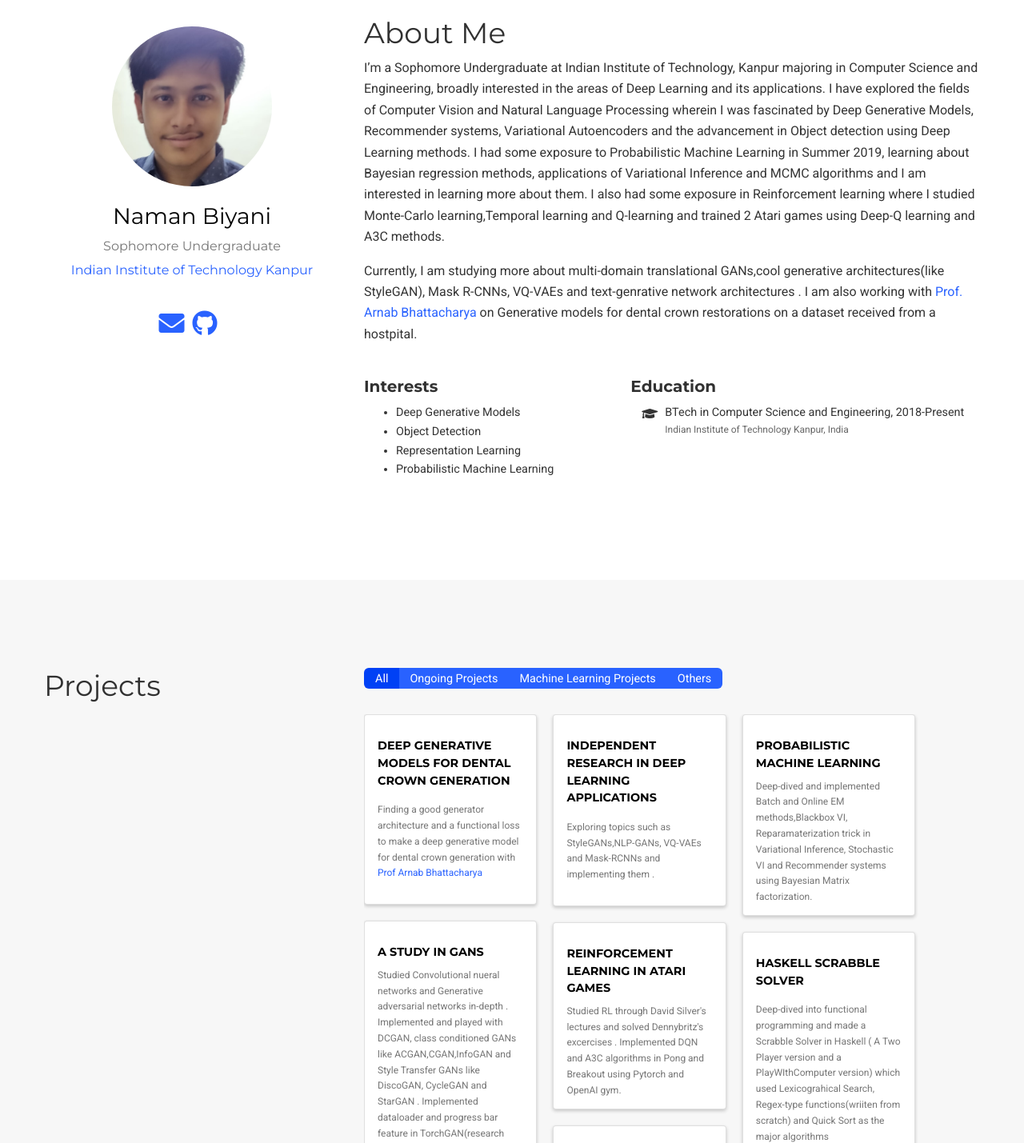
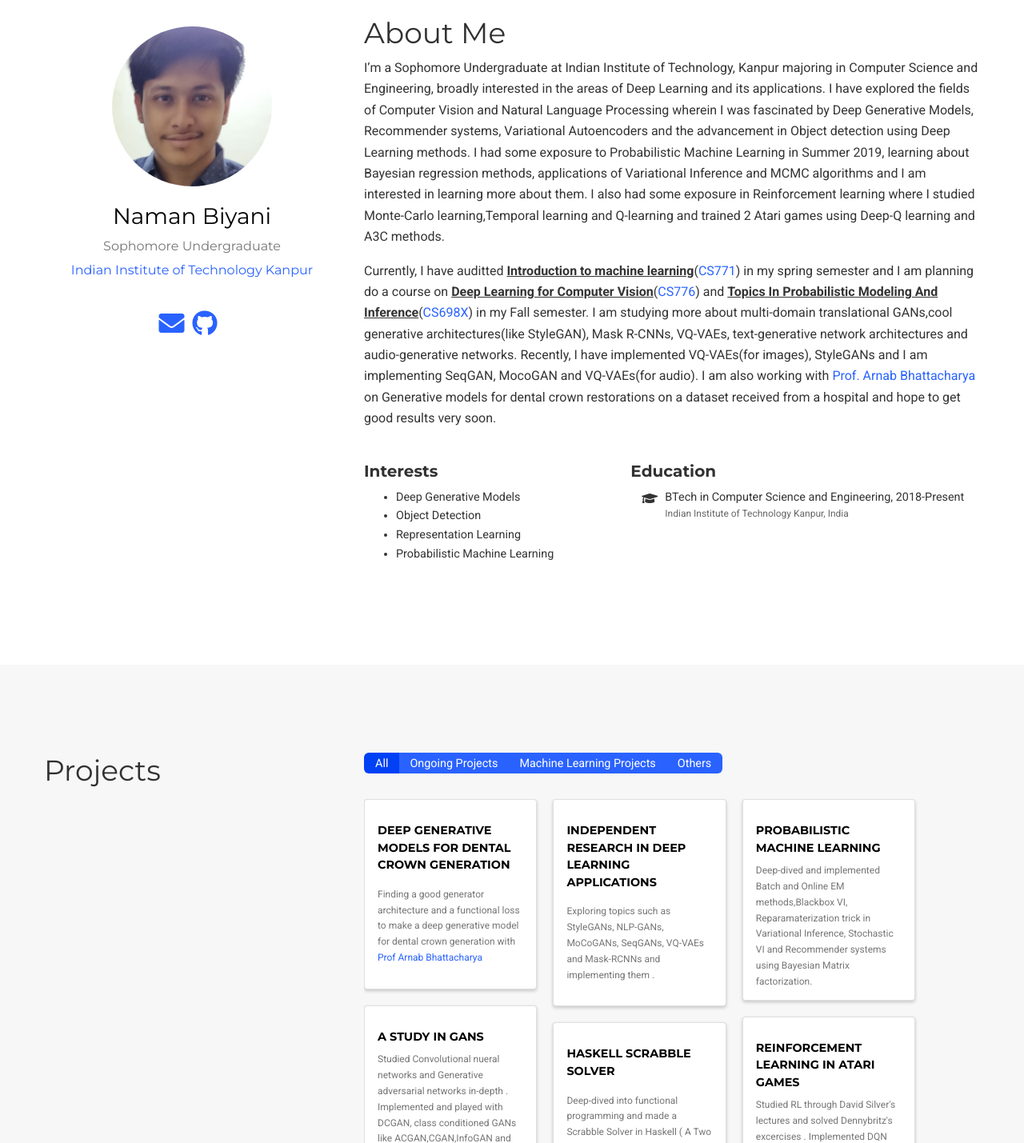
Before and after one commit to namanbiyani/namanbiyani.github.io, a plain HTML site: page index.html in a window 1280 px wide. Shown: the part 117-1546 px from the top of the page at 80% size. Drawn offline with nearby package versions, Linux system fonts and the light colour scheme; some icons are missing.

Commit message:
completed present research work and coursework

```diff
--- a/index.html
+++ b/index.html
@@ -194,7 +194,7 @@
 
 <p>I&rsquo;m a Sophomore Undergraduate at Indian Institute of Technology, Kanpur majoring in Computer Science and Engineering, broadly interested in the areas of Deep Learning and its applications. I have explored the fields of Computer Vision and Natural Language Processing wherein I was fascinated by Deep Generative Models, Recommender systems, Variational Autoencoders and the advancement in  Object detection using Deep Learning methods. I had some exposure to Probabilistic Machine Learning in Summer 2019, learning about Bayesian regression methods, applications of Variational Inference and MCMC algorithms and I am interested in learning more about them. I also had some exposure in Reinforcement learning where I studied Monte-Carlo learning,Temporal learning and Q-learning and trained 2 Atari games using Deep-Q learning and A3C methods.</p>
 
-<p>Currently, I am studying more about multi-domain translational GANs,cool generative architectures(like StyleGAN), Mask R-CNNs, VQ-VAEs and text-genrative network architectures . I am also working with <a href="https://www.cse.iitk.ac.in/users/arnabb/">Prof. Arnab Bhattacharya </a> on Generative models for dental crown restorations on a dataset received from a hostpital.</p>
+<p>Currently, I have auditted <b><u>Introduction to machine learning</b></u>(<a href="https://www.cse.iitk.ac.in/pages/CS771.html">CS771</a>) in my spring semester and I am planning do a course on <b><u>Deep Learning for Computer Vision</u></b>(<a href="https://www.cse.iitk.ac.in/pages/CS776.html">CS776</a>) and <b><u>Topics In Probabilistic Modeling And Inference</u></b>(<a href="https://www.cse.iitk.ac.in/pages/CS698X.html">CS698X</a>) in my Fall semester. I am studying more about multi-domain translational GANs,cool generative architectures(like StyleGAN), Mask R-CNNs, VQ-VAEs, text-generative network architectures and audio-generative networks. Recently, I have implemented VQ-VAEs(for images), StyleGANs and I am implementing SeqGAN, MocoGAN and VQ-VAEs(for audio). I am also working with <a href="https://www.cse.iitk.ac.in/users/arnabb/">Prof. Arnab Bhattacharya </a> on Generative models for dental crown restorations on a dataset received from a hospital and hope to get good results very soon. </p>
 
     <div class="row">
 
@@ -286,7 +286,7 @@
       <h4><a href="https://github.com/namanbiyani/Independent_research" >Independent research in Deep Learning Applications</a></h4>
 
       <div class="article-style">
-        <p><p>Exploring topics such as StyleGANs,NLP-GANs, VQ-VAEs and Mask-RCNNs and implementing them .</p></p>
+        <p><p>Exploring topics such as StyleGANs, NLP-GANs, MoCoGANs, SeqGANs, VQ-VAEs and Mask-RCNNs and implementing them .</p></p>
       </div>
 
     </div>
```
